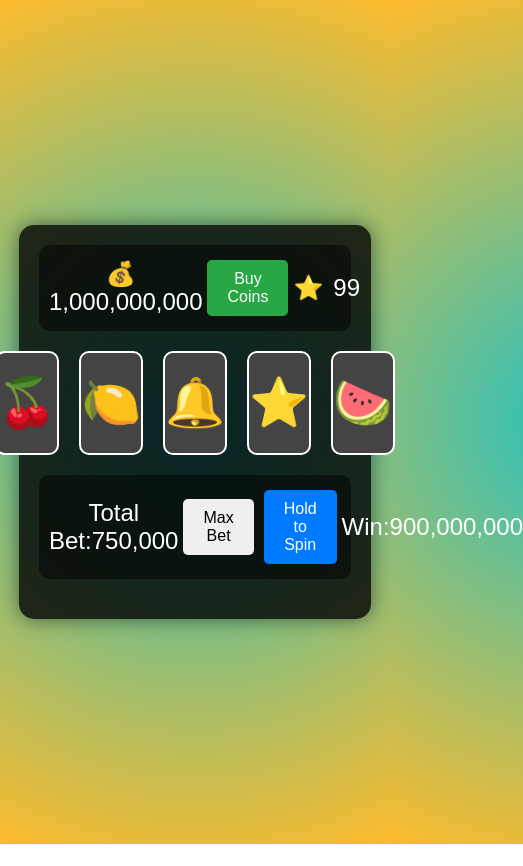
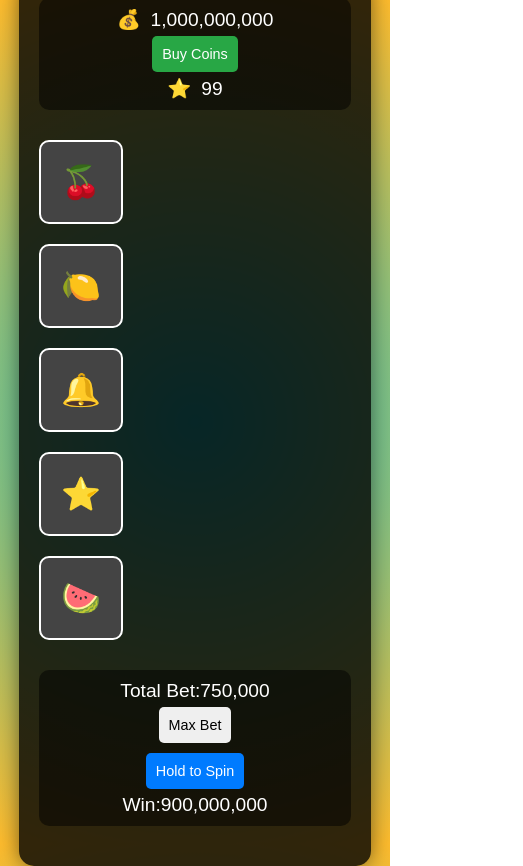
Before and after one commit to yehtaeoo/slot.github.io, a plain HTML site: page index.html in a window 390 px wide. Shown: the whole page, 523 px wide, since content can reach past the window. Before the commit the page ends 844 px from the top, so only its background shows below. Drawn offline with Linux system fonts and the light colour scheme.

Commit message:
style.css

```diff
--- a/style.css
+++ b/style.css
@@ -98,3 +98,30 @@ body {
     margin-top: 20px;
     font-size: 1.5rem;
 }
+
+@media (max-width: 600px) {
+    .top-bar, .bottom-bar {
+        flex-direction: column;
+        align-items: center;
+    }
+
+    .slot-machine {
+        flex-direction: column;
+    }
+
+    .reel {
+        width: 80px;
+        height: 80px;
+        font-size: 2rem;
+        margin: 10px 0;
+    }
+
+    .button {
+        padding: 10px;
+        font-size: 0.9rem;
+    }
+
+    .balance, .level, .total-bet, .win {
+        font-size: 1.2rem;
+    }
+}
```
